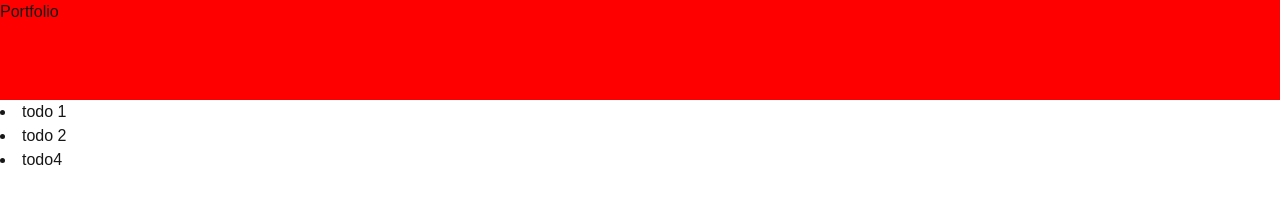
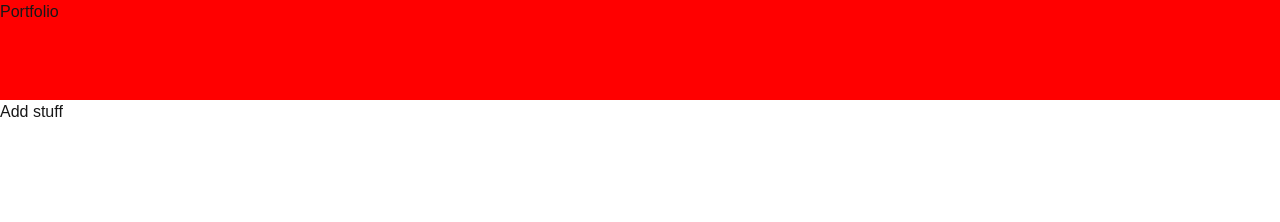
Before and after one commit to CC-011/crypto-app, a Next.js app: page / in a window 1280 px wide. Shown: the top 222 px of the page. Built offline with nearby package versions, Linux system fonts and the light colour scheme.

Commit message:
created a todo app using create slice

```diff
--- a/package.json
+++ b/package.json
@@ -11,7 +11,7 @@
   },
   "dependencies": {
     "@reduxjs/toolkit": "^2.4.0",
-    "next": "15.0.3",
+    "next": "^15.1.0",
     "react": "^18.3.1",
     "react-dom": "^18.3.1",
     "react-redux": "^9.1.2"
--- a/src/app/StoreProvided.tsx
+++ b/src/app/StoreProvided.tsx
@@ -1,17 +1,12 @@
 "use client";
-import { useRef } from "react";
+import React, { useRef } from "react";
 import { Provider } from "react-redux";
-import { makeStore, AppStore } from "../app/lib/store";
+import { store } from "./lib/store";
 
-export default function StoreProvider({
-  children,
-}: {
-  children: React.ReactNode
-}) {
-  const storeRef = useRef<AppStore>();
-  if (!storeRef.current) {
-    // Create the store instance the first time this renders
-    storeRef.current = makeStore();
-  }
+const StoreProvider: React.FC<{ children: React.ReactNode }> = ({ children }) => {
+  const storeRef = useRef(store); // Use the directly imported store
+
   return <Provider store={storeRef.current}>{children}</Provider>;
-}
+};
+
+export default StoreProvider;
--- a/src/app/lib/features/todo.ts
+++ b/src/app/lib/features/todo.ts
@@ -1,23 +1,38 @@
-import { createReducer } from "@reduxjs/toolkit";
-const todosReducer = createReducer([
-{value: "todo 1", id: 1, completed: false},
-{value: "todo 2", id: 2, completed: false},
-{value: "todo4", id: 3, completed: false}
-], (builder) => {
-    builder
-      .addCase("ADD_TODO", (state, action: any) => {
-        // "mutate" the array by calling push()
-        state.push(action.payload);
-      })
-      .addCase("TOGGLE_TODO", (state, action: any) => {
-        const todo = state[action.payload.index];
-        // "mutate" the object by overwriting a field
+import { createSlice, PayloadAction } from "@reduxjs/toolkit";
+
+type Todo = {
+  id: number;
+  text: string;
+  completed: boolean;
+};
+
+type TodosState = Todo[];
+
+const initialState: TodosState = [];
+
+export const todosSlice = createSlice({
+  name: "todos",
+  initialState,
+  reducers: {
+    addTodo: (state, action: PayloadAction<string>) => {
+      const newTodo: Todo = {
+        id: Date.now(),
+        text: action.payload,
+        completed: false,
+      };
+      state.push(newTodo);
+    },
+    toggleTodo: (state, action: PayloadAction<number>) => {
+      const todo = state.find((t) => t.id === action.payload);
+      if (todo) {
         todo.completed = !todo.completed;
-      })
-      .addCase("REMOVE_TODO", (state, action: any) => {
-        // Can still return an immutably-updated value if we want to
-        return state.filter((todo, i) => i !== action.payload.index);
-      });
-  });
+      }
+    },
+    deleteTodo: (state, action: PayloadAction<number>) => {
+      return state.filter((t) => t.id !== action.payload);
+    },
+  },
+});
 
-  export default todosReducer;
+export const { addTodo, toggleTodo, deleteTodo } = todosSlice.actions;
+export default todosSlice.reducer;
--- a/src/app/lib/hooks.ts
+++ b/src/app/lib/hooks.ts
@@ -1,7 +1,5 @@
-import { useDispatch, useSelector, useStore } from "react-redux";
-import type { RootState, AppDispatch, AppStore } from "./store";
+import { TypedUseSelectorHook, useDispatch, useSelector } from "react-redux";
+import type { RootState, AppDispatch } from "./store";
 
-// Use throughout your app instead of plain `useDispatch` and `useSelector`
-export const useAppDispatch = useDispatch.withTypes<AppDispatch>();
-export const useAppSelector = useSelector.withTypes<RootState>();
-export const useAppStore = useStore.withTypes<AppStore>();
+export const useAppDispatch = () => useDispatch<AppDispatch>();
+export const useAppSelector: TypedUseSelectorHook<RootState> = useSelector;
--- a/src/app/lib/store.ts
+++ b/src/app/lib/store.ts
@@ -1,15 +1,11 @@
 import { configureStore } from "@reduxjs/toolkit";
 import todosReducer from "./features/todo";
-export const makeStore = () => {
-  return configureStore({
-    reducer: {
-        todos: todosReducer
-    },
-  });
-};
 
-// Infer the type of makeStore
-export type AppStore = ReturnType<typeof makeStore>
-// Infer the `RootState` and `AppDispatch` types from the store itself
-export type RootState = ReturnType<AppStore["getState"]>
-export type AppDispatch = AppStore["dispatch"]
+export const store = configureStore({
+  reducer: {
+    todos: todosReducer,
+  },
+});
+
+export type RootState = ReturnType<typeof store.getState>;
+export type AppDispatch = typeof store.dispatch;
--- a/src/app/page.tsx
+++ b/src/app/page.tsx
@@ -1,23 +1,48 @@
 "use client";
-import { useAppSelector } from "./lib/hooks";
 import StoreProvider from "./StoreProvided";
+import { useAppSelector, useAppDispatch } from "./lib/hooks";
+import { addTodo, toggleTodo, deleteTodo } from "./lib/features/todo";
 
 const List = () => {
   const todos = useAppSelector((state) => state.todos);
+  const dispatch = useAppDispatch();
 
   return (
     <div>
+      <button
+        onClick={() =>
+          dispatch(addTodo("New Task"))
+        }
+      >
+        Add stuff
+      </button>
+      <ul>
         {todos.map((todo) => (
-        <li key={todo.id}>{todo.value}</li>
+          <li key={todo.id}>
+            <span
+              onClick={() => dispatch(toggleTodo(todo.id))}
+              style={{
+                textDecoration: todo.completed ? "line-through" : "none",
+                cursor: "pointer",
+              }}
+            >
+              {todo.text}
+            </span>
+            <button onClick={() => dispatch(toggleTodo(todo.id))}>
+              {todo.completed ? "Done" : "Pending"}
+            </button>
+            <button onClick={() => dispatch(deleteTodo(todo.id))}>Delete</button>
+          </li>
         ))}
+      </ul>
     </div>
   );
 };
 
-export default function Home() {
-  return (
+const Home = () => (
   <StoreProvider>
     <List />
   </StoreProvider>
 );
-}
+
+export default Home;
```
Also changed, not shown: 1 other file (tests, documents, lock files or other folders). Lines whose indentation alone changed are shown as unchanged.
